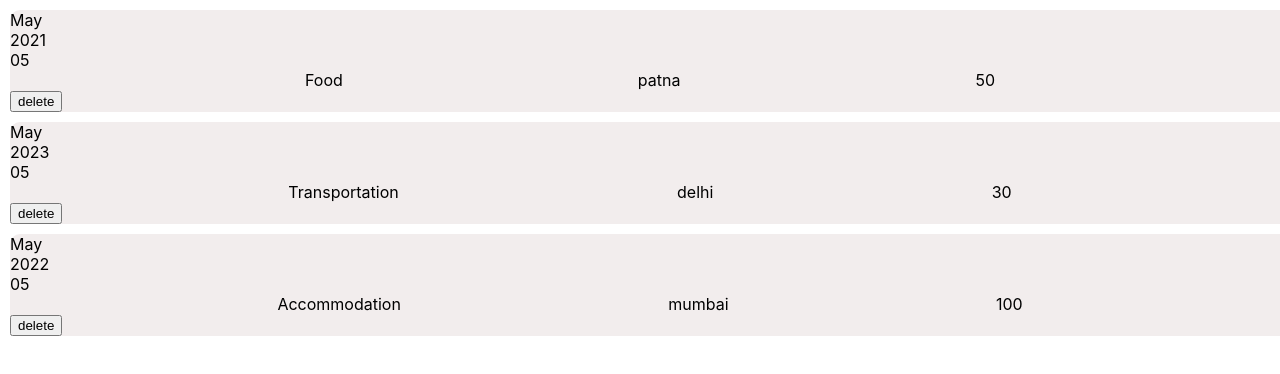
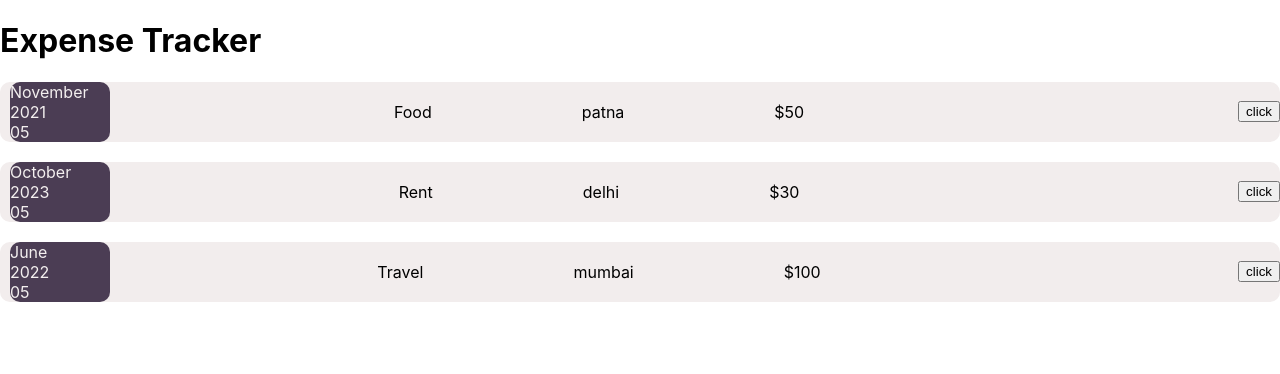
Before and after one commit to rashmikiran1/project1, a React (Create React App) app in the folder shaprpener/: page / in a window 1280 px wide. Shown: the top 374 px of the page. Built offline with nearby package versions, Linux system fonts and the light colour scheme.

Commit message:
usestate

```diff
--- a/shaprpener/src/App.js
+++ b/shaprpener/src/App.js
@@ -1,13 +1,14 @@
 import React from 'react';
 import Expense from './component/expenses/expense';
 const expenses = [
-  { location:'patna', title: 'Food', amount: 50, date:new Date(2021,4,5)},
-  { location: 'delhi', title: 'Transportation', amount: 30, date:new Date(2023,4,5)},
-  { location: 'mumbai', title: 'Accommodation', amount: 100, date:new Date(2022,4,5)}
+  { location:'patna', title: 'Food', amount: 50, date:new Date(2021,10,5)},
+  { location: 'delhi', title: 'Rent', amount: 30, date:new Date(2023,9,5)},
+  { location: 'mumbai', title: 'Travel', amount: 100, date:new Date(2022,5,5)}
 ];
 function App() {
   return (
     <div>
+      <h1>Expense Tracker</h1>
      {expenses.map((expense, index) => (
         <Expense
           key={index}
--- a/shaprpener/src/component/expenses/ExpenseDetails.js
+++ b/shaprpener/src/component/expenses/ExpenseDetails.js
@@ -1,10 +1,11 @@
 import "./expense.css";
 const ExpenseDetails = (props)=> {
+
    return (
     <div className="details">
-        <div>{props.title}</div>
-        <div>{props.location}</div>
-        <div className="amount">{props.amount}</div>
+        <div className="title">{props.title}</div>
+        <div className="title">{props.location}</div>
+        <div className="title">${props.amount}</div>
     </div>
    )
 }
--- a/shaprpener/src/component/expenses/ExpenseeDate.js
+++ b/shaprpener/src/component/expenses/ExpenseeDate.js
@@ -1,3 +1,4 @@
+import "./expense.css";
 const ExpenseDate = (props) => {
     const month = props.date.toLocaleString('en-us',{month:'long'});
     const day = props.date.toLocaleString('en-us',{day:'2-digit'});
--- a/shaprpener/src/component/expenses/expense.css
+++ b/shaprpener/src/component/expenses/expense.css
@@ -1,14 +1,32 @@
 .expend {
-    margin: 10px;
+    margin: 20px 0 20px 0;
+    display: flex;
+   justify-content: space-between;
+    flex-direction: row;
     height: auto;
     width:100%;
     background-color: #f2eded;
     border-radius: 10px;
     align-items: center;
+
 }
 
 .details {
     display: flex;
-    align-items: flex-end;
-    justify-content: space-evenly;
+    flex-direction: row;
+    justify-content: center;
+    padding: 20px;
 }
+
+.date {
+    height: auto;
+    width:100px;
+    background-color: rgb(75, 61, 84);
+    align-items: center;
+    margin-left: 10px;
+    border-radius: 10px;
+    color: #f3efef;
+}
+.title {
+    margin-right: 150px;
+}
--- a/shaprpener/src/component/expenses/expense.js
+++ b/shaprpener/src/component/expenses/expense.js
@@ -1,15 +1,23 @@
 import './expense.css';
 import ExpenseDate from './ExpenseeDate';
 import ExpenseDetails from './ExpenseDetails';
+import { useState } from 'react';
 const Expense= (props) => {
+const [amount,setAmount] = useState(props.amount)
 const clickHandler = () => {
-  console.log("clicked")
+  let amount = 300
+  setAmount(amount)
+
 }
     return (
       <div className="expend">
+        <div>
         <ExpenseDate date={props.date} />
-        <ExpenseDetails title={props.title} location={props.location} amount={props.amount} />
-        <button onClick={clickHandler}>delete</button>
+        </div>
+        <div>
+        <ExpenseDetails title={props.title} location={props.location} amount={amount} />
+        </div>
+        <button onClick={clickHandler}>click</button>
       </div>
     );
   }
```
